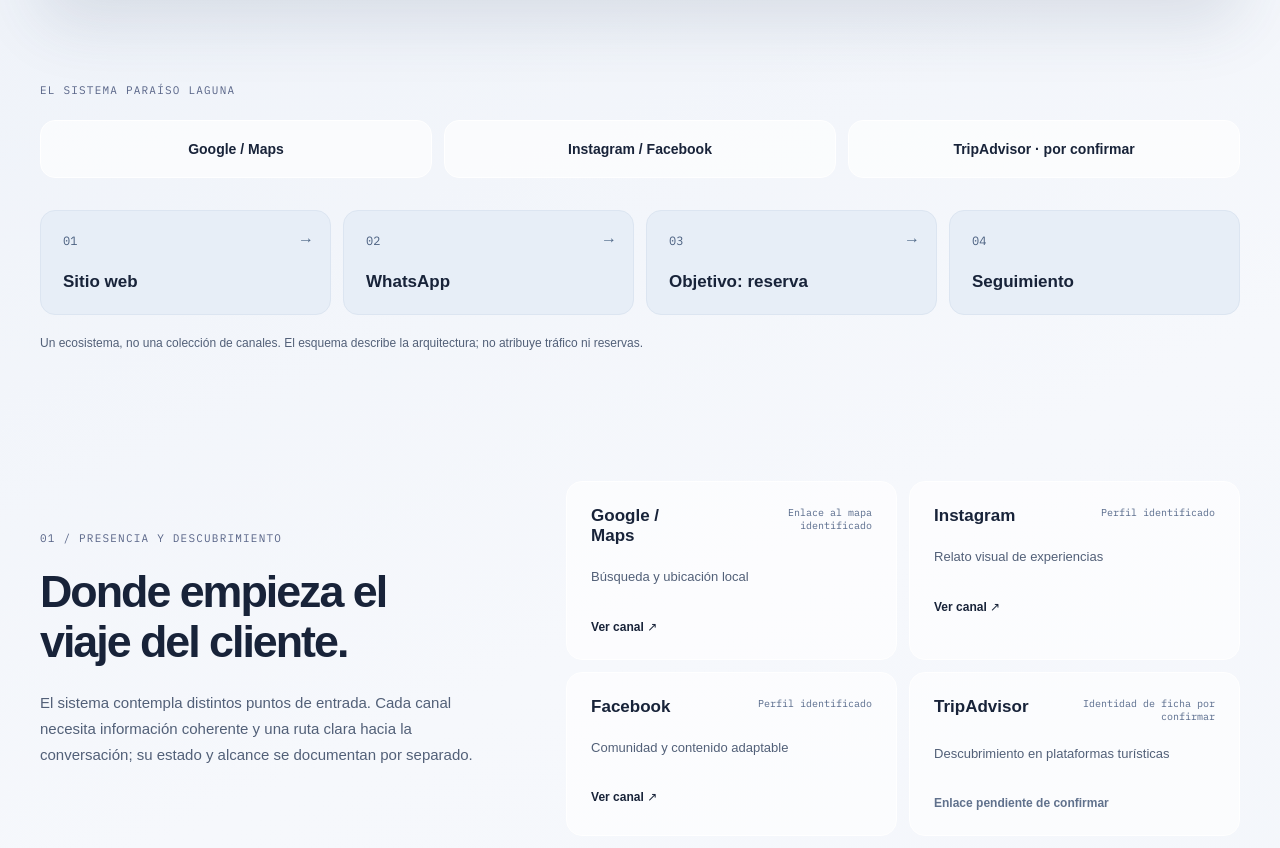
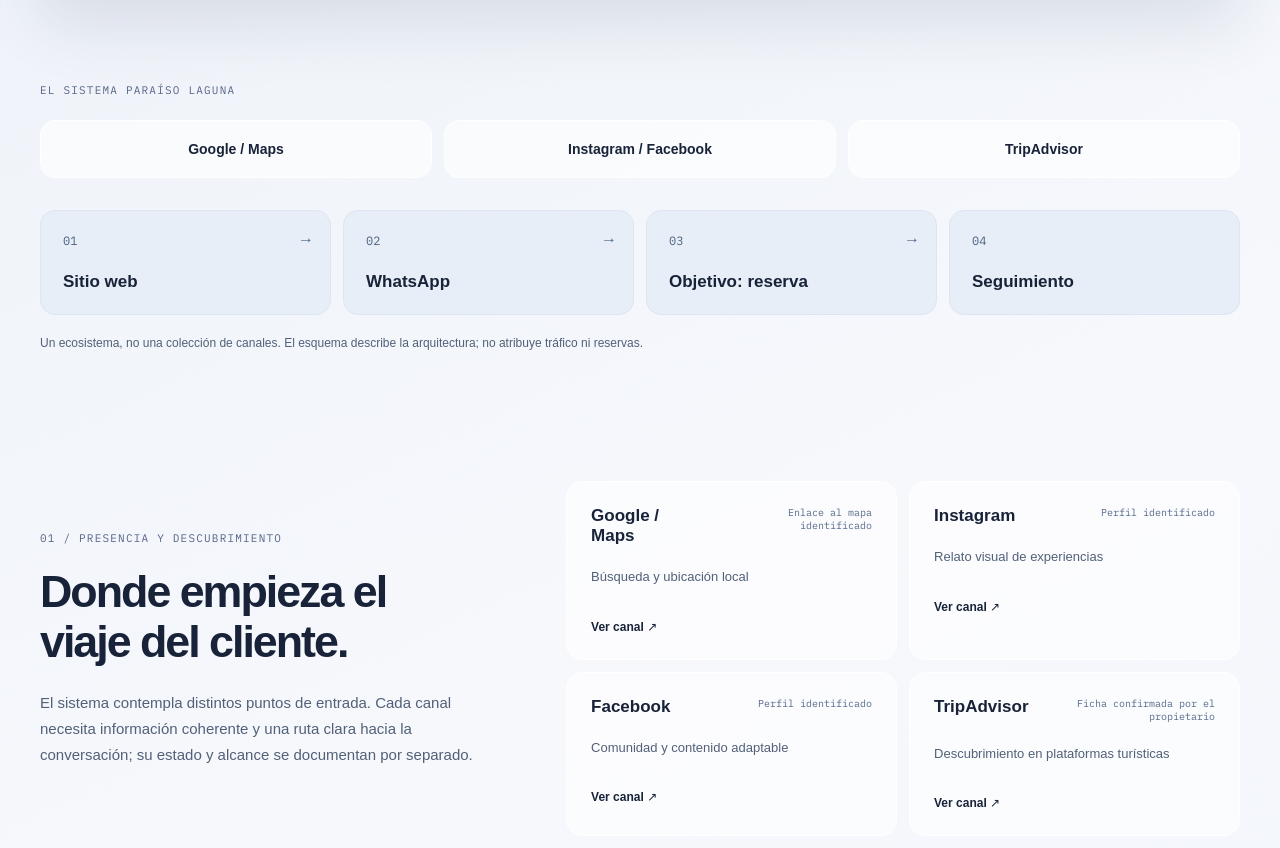
Before and after one commit to Tortaconflow/portafolio-sistemas-digitales, a React (Vite) app: page / in a window 1280 px wide. Shown: the part 2954-3802 px from the top of the page. Built offline with nearby package versions, Linux system fonts and the light colour scheme; a web font is replaced by a local one.

Commit message:
docs: confirm Paraíso Laguna Tripadvisor listing

```diff
--- a/src/content.ts
+++ b/src/content.ts
@@ -180,11 +180,7 @@
     siteCaption:
       "Capturas reales del sitio de Paraíso Laguna, consultado el 23 de septiembre de 2026.",
     flowLabel: "EL SISTEMA PARAÍSO LAGUNA",
-    flowEntry: [
-      "Google / Maps",
-      "Instagram / Facebook",
-      "TripAdvisor · por confirmar",
-    ],
+    flowEntry: ["Google / Maps", "Instagram / Facebook", "TripAdvisor"],
     flowCore: ["Sitio web", "WhatsApp", "Objetivo: reserva", "Seguimiento"],
     flowCaption:
       "Un ecosistema, no una colección de canales. El esquema describe la arquitectura; no atribuye tráfico ni reservas.",
@@ -213,8 +209,8 @@
       {
         name: "TripAdvisor",
         role: "Descubrimiento en plataformas turísticas",
-        status: "Identidad de ficha por confirmar",
-        url: "",
+        status: "Ficha confirmada por el propietario",
+        url: "https://www.tripadvisor.com/overview?locationId=34223557",
       },
     ],
     contentTitle: "Una marca, varios puntos de contacto.",
```
Also changed, not shown: 1 other file (tests, documents, lock files or other folders).
